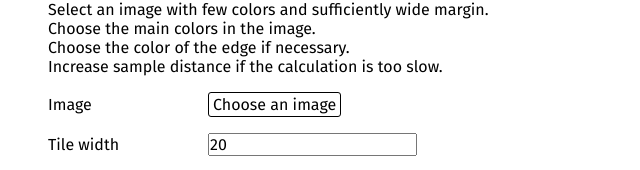
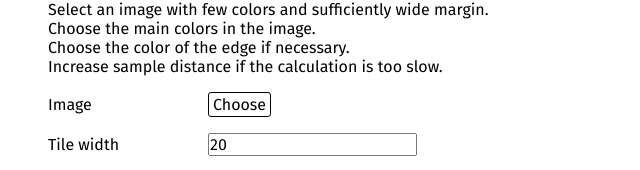
Before and after one commit to caffeinatedprogrammer/pixelator, a React (Create React App) app: page / in a window 1280 px wide. Shown: the part 178-348 px from the top of the page, without its empty margins (0-640 px from the left). Built offline with nearby package versions, Linux system fonts and the light colour scheme.

Commit message:
Refine UI

```diff
--- a/src/InputForm.jsx
+++ b/src/InputForm.jsx
@@ -180,7 +180,7 @@ export default function InputForm({onSubmit}) {
                 </div>
                 <SettingItem name="Image">
                     <input className="hidden" ref={fileInputRef} type="file" onChange={handleFileInputChange} />
-                    <Button aria-label="Choose an image" onClick={handleFileButtonClick}>Choose an image</Button>
+                    <Button aria-label="Choose" onClick={handleFileButtonClick}>Choose</Button>
                 </SettingItem>
                 <SettingItem name="Tile width">
                     <input
```
Also changed, not shown: src/SelectFilePlaceholder.jsx (deleted, +0 -9 lines).
